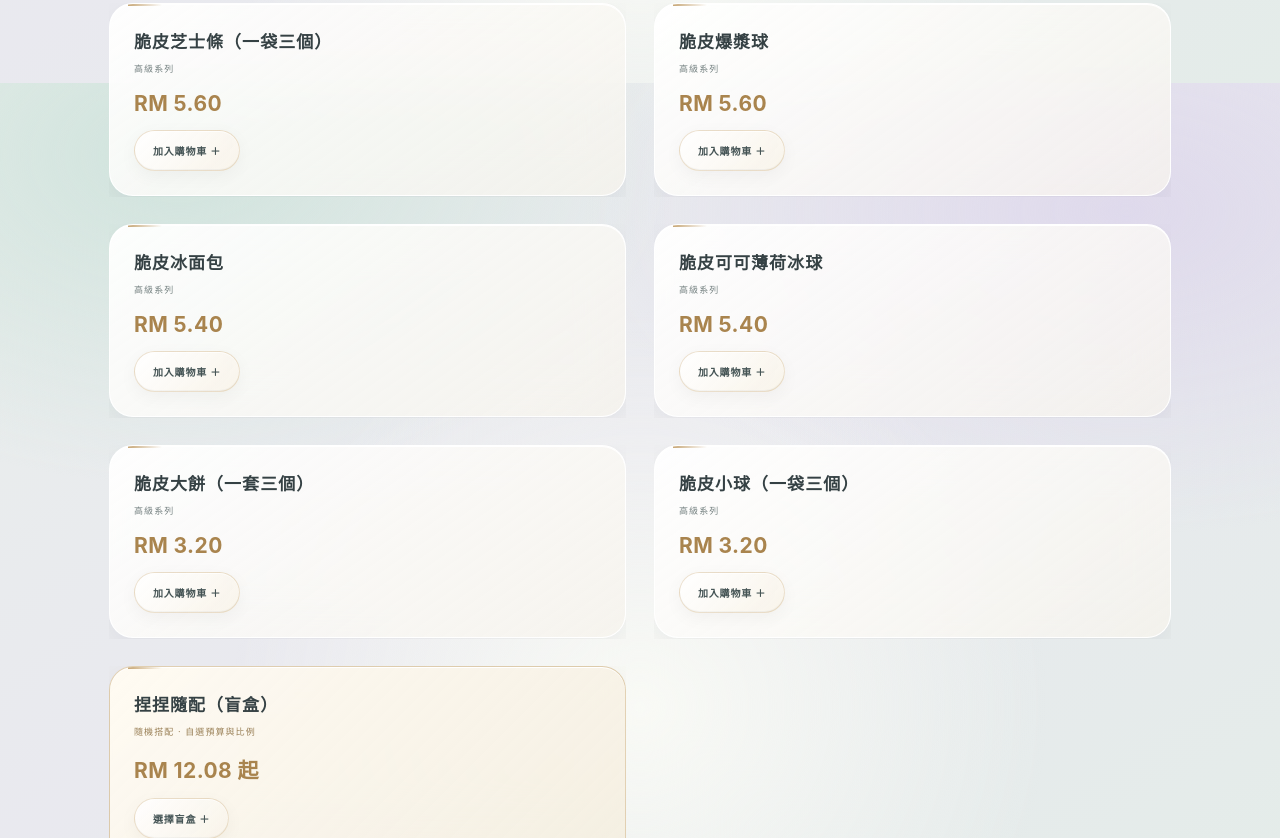
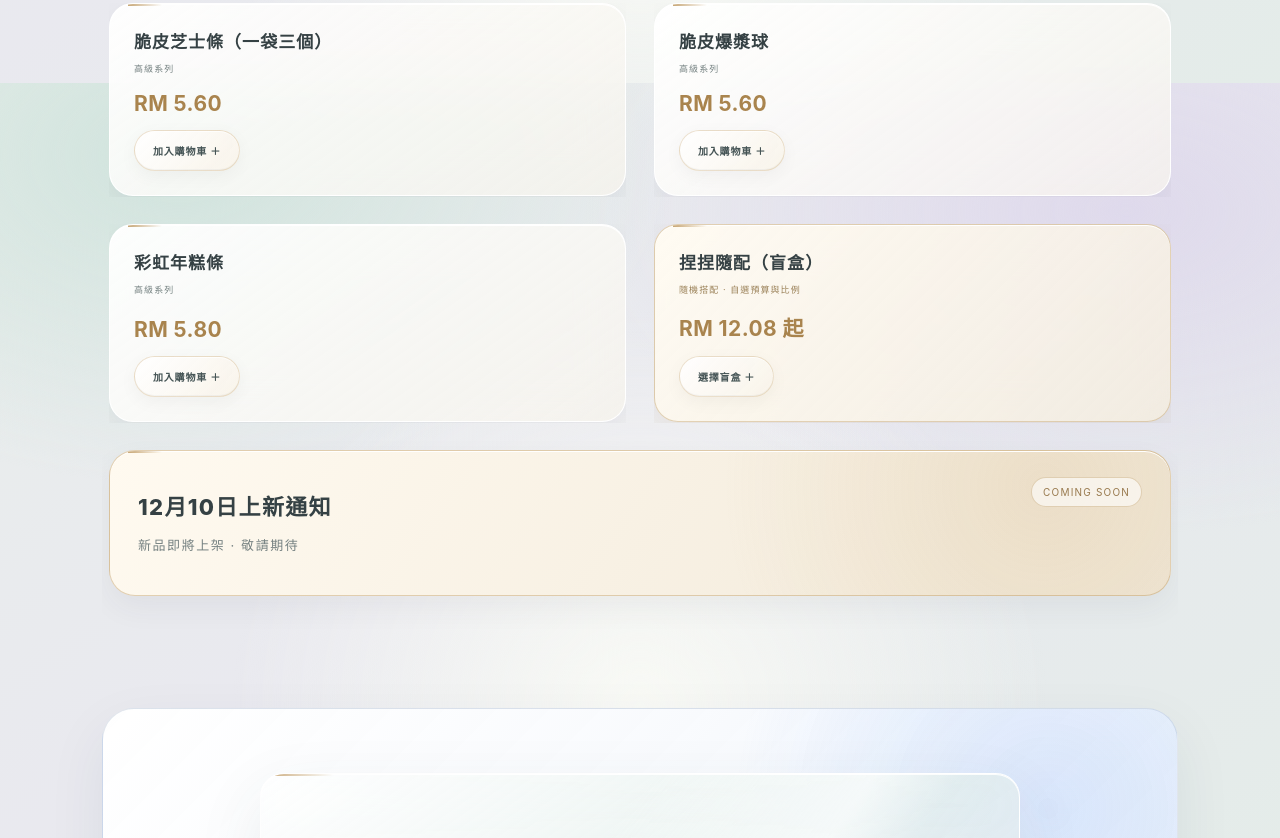
Before and after one commit to squishlab-online/squishlab-online.github.io, a plain HTML site: page index.html in a window 1280 px wide. Shown: the part 3117-3955 px from the top of the page. Drawn offline with Linux system fonts and the light colour scheme.

Commit message:
Add files via upload

```diff
--- a/index.html
+++ b/index.html
@@ -1879,6 +1879,7 @@ footer{
 <div class="section-head"><h2>商品種類</h2><small>COLLECTION / 01</small></div>
 <div aria-label="商品二級分類" class="tabs category-submenu" role="tablist">
 <button aria-selected="true" class="tab active" data-cat="premium" id="tab-premium" role="tab" type="button">高級捏捏</button>
+<button aria-selected="false" class="tab" data-cat="intermediate" id="tab-intermediate" role="tab" type="button">中階捏物</button>
 <button aria-selected="false" class="tab" data-cat="basic" id="tab-basic" role="tab" type="button">基礎捏捏</button>
 </div>
 <div class="grid" id="products">
@@ -1888,10 +1889,7 @@ footer{
 <article class="product"><div><div class="name">脆皮冰沙球（4粒裝）</div><div class="desc">高級系列</div></div><div><div class="price">RM 5.60</div><button class="add" type="button">加入購物車 ＋</button></div></article>
 <article class="product"><div><div class="name">脆皮芝士條（一袋三個）</div><div class="desc">高級系列</div></div><div><div class="price">RM 5.60</div><button class="add" type="button">加入購物車 ＋</button></div></article>
 <article class="product"><div><div class="name">脆皮爆漿球</div><div class="desc">高級系列</div></div><div><div class="price">RM 5.60</div><button class="add" type="button">加入購物車 ＋</button></div></article>
-<article class="product"><div><div class="name">脆皮冰面包</div><div class="desc">高級系列</div></div><div><div class="price">RM 5.40</div><button class="add" type="button">加入購物車 ＋</button></div></article>
-<article class="product"><div><div class="name">脆皮可可薄荷冰球</div><div class="desc">高級系列</div></div><div><div class="price">RM 5.40</div><button class="add" type="button">加入購物車 ＋</button></div></article>
-<article class="product"><div><div class="name">脆皮大餅（一套三個）</div><div class="desc">高級系列</div></div><div><div class="price">RM 3.20</div><button class="add" type="button">加入購物車 ＋</button></div></article>
-<article class="product"><div><div class="name">脆皮小球（一袋三個）</div><div class="desc">高級系列</div></div><div><div class="price">RM 3.20</div><button class="add" type="button">加入購物車 ＋</button></div></article>
+<article class="product"><div><div class="name">彩虹年糕條</div><div class="desc">高級系列</div></div><div><div class="price">RM 5.80</div><button class="add" type="button">加入購物車 ＋</button></div></article>
 <article class="product blindbox-product"><div><div class="name">捏捏隨配（盲盒）</div><div class="desc">隨機搭配 · 自選預算與比例</div></div><div><div class="price">RM 12.08 起</div><button class="add" type="button">選擇盲盒 ＋</button></div></article>
 <article class="product launch-notice"><div><div class="name">12月10日上新通知</div><div class="desc">新品即將上架 · 敬請期待</div></div><div class="launch-mark">COMING SOON</div></article>
 </div>
@@ -2078,10 +2076,14 @@ const products = {
  basic: [
   ["脆皮花朵",1.8],["脆皮大餅",1.8],["脆皮圓球",1.8],["脆皮荷包蛋",1.8],["脆皮芝士條",1.8],["脆皮棉花糖",1.8],["脆皮白面饅頭",1.8]
  ],
+ intermediate: [
+  ["脆皮冰面包",5.4],["脆皮可可薄荷冰球",5.4],
+  ["脆皮大餅（一套三個）",3.2],["脆皮小球（一袋三個）",3.2]
+ ],
  premium: [
   ["脆皮韓式辣炒年糕",6.8],["脆皮桂花酒釀",6.8],["脆皮抹茶條",6.8],
   ["脆皮冰沙球（4粒裝）",5.6],["脆皮芝士條（一袋三個）",5.6],["脆皮爆漿球",5.6],
-  ["脆皮冰面包",5.4],["脆皮可可薄荷冰球",5.4],["脆皮大餅（一套三個）",3.2],["脆皮小球（一袋三個）",3.2]
+  ["彩虹年糕條",5.8]
  ]
 };
 let category="premium", cart=[];
@@ -2090,7 +2092,8 @@ function renderProducts(){
  const root=document.getElementById("products");root.innerHTML="";
  products[category].forEach(([name,price])=>{
   const el=document.createElement("article");el.className="product scroll-reveal is-visible";
-  el.innerHTML=`<div><div class="name"></div><div class="desc">${category==="basic"?"基礎系列":"高級系列"}</div></div><div><div class="price">${money(price)}</div><button class="add" type="button">加入購物車 ＋</button></div>`;
+  const categoryLabel = category==="basic" ? "基礎系列" : (category==="intermediate" ? "中階系列" : "高級系列");
+  el.innerHTML=`<div><div class="name"></div><div class="desc">${categoryLabel}</div></div><div><div class="price">${money(price)}</div><button class="add" type="button">加入購物車 ＋</button></div>`;
   el.querySelector('.name').textContent=name;
   el.querySelector("button").addEventListener("click",()=>openProductSheet(name,price));
   root.appendChild(el);
@@ -2356,7 +2359,7 @@ function openProductSheet(name,price){
   const isBlindbox=/盲盒/.test(normalizedName)||/MysterySquishyBox/i.test(normalizedName)||/随配/.test(normalizedName);
   sheetProduct={name,price:isBlindbox?12.08:price,level:isBlindbox?"blindbox":category};
   document.getElementById("config-product-name").textContent=name;
-  document.getElementById("config-title").textContent=isBlindbox?"捏捏隨配盲盒設定":(category==="premium"?"高級捏捏規格":"基礎捏捏客製化");
+  document.getElementById("config-title").textContent=isBlindbox?"捏捏隨配盲盒設定":(category==="premium"?"高級捏捏規格":(category==="intermediate"?"中階捏物規格":"基礎捏捏客製化"));
   document.getElementById("config-price").textContent=money(sheetProduct.price);
   document.getElementById("basic-color-field").hidden=isBlindbox||category!=="basic";
   document.getElementById("basic-notes-field").hidden=isBlindbox||category!=="basic";
@@ -2411,7 +2414,6 @@ document.getElementById("config-add").addEventListener("click",()=>{
   else cart.push({name:sheetProduct.name,price:sheetProduct.price,qty:1,crust,level:sheetProduct.level,colors,notes});
   renderCart();
   closeProductSheet();
-  document.getElementById("cart")?.scrollIntoView({behavior:"smooth",block:"nearest"});
 });
 
 renderProducts();renderCart();
@@ -2580,7 +2582,6 @@ main#top > #shop ~ section {
     });
     renderCart();
     hideSheet();
-    document.getElementById('cart')?.scrollIntoView({behavior:'smooth', block:'nearest'});
   }, true);
 
   // Keep the existing open function but enforce modal visibility and current product state.
```
